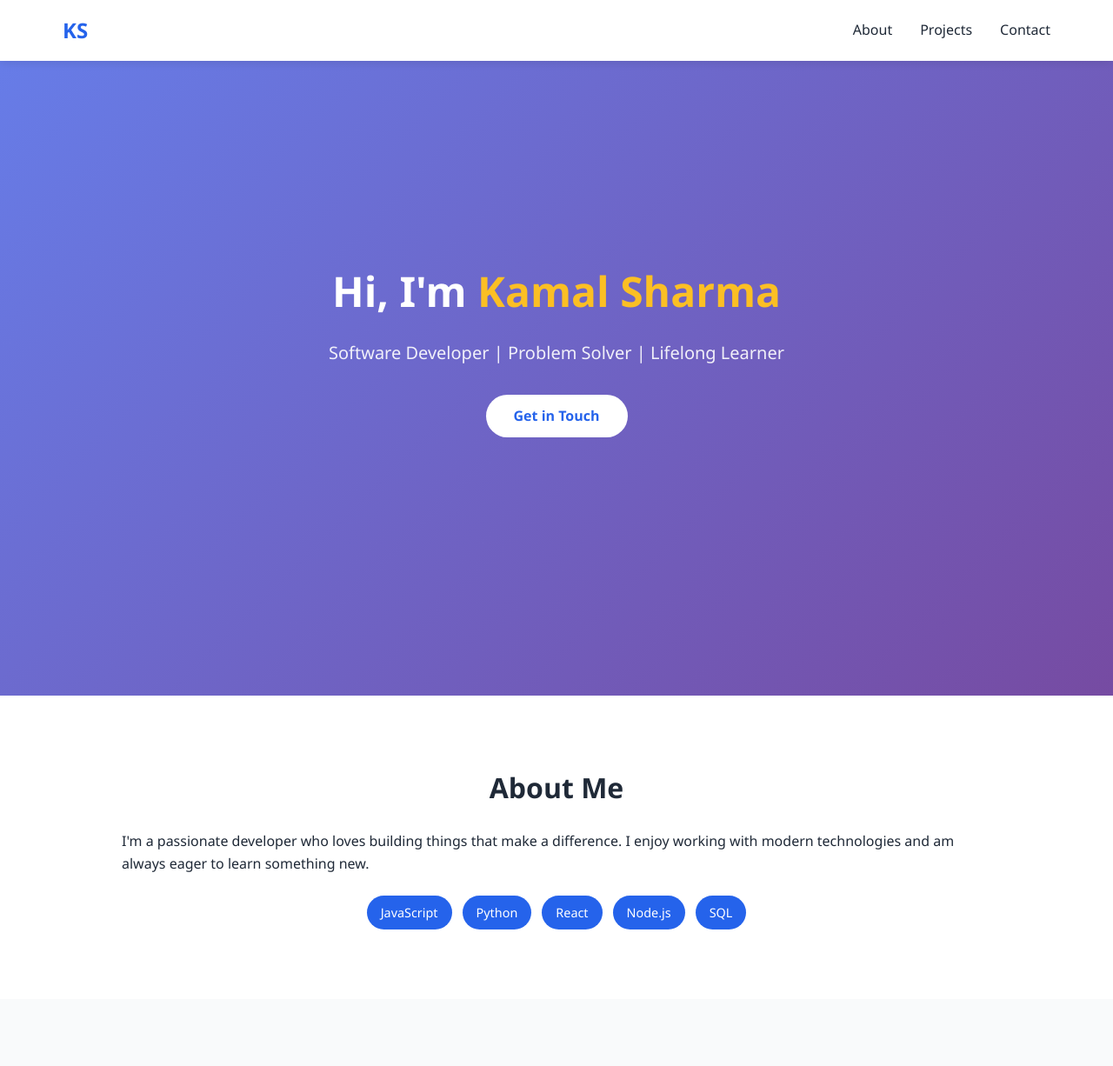
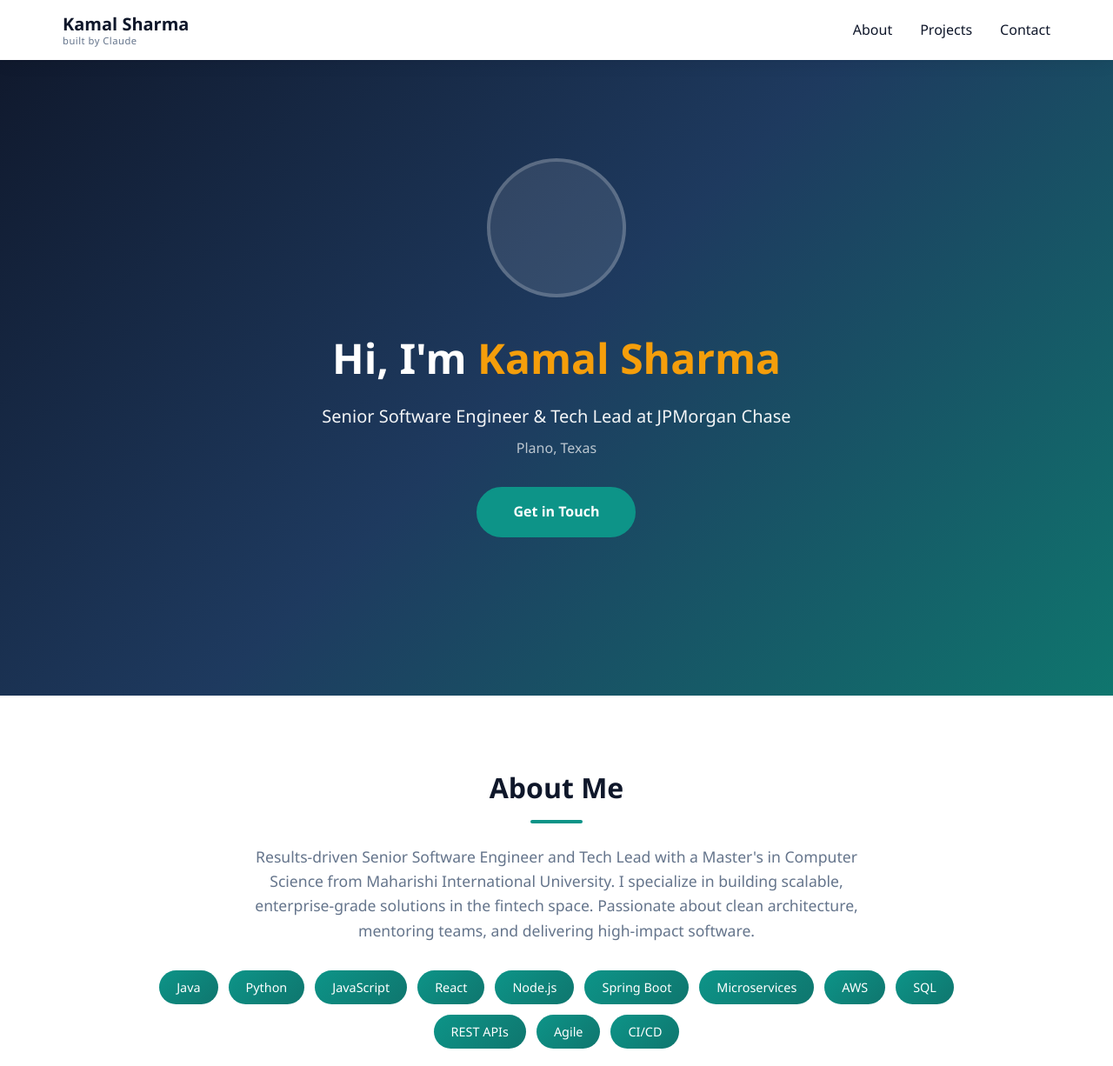
Before and after one commit to sendkamal/sendkamal.github.io, a plain HTML site: page index.html in a window 1280 px wide. Shown: the top 1226 px of the page at 87% size. Drawn offline with Linux system fonts and the light colour scheme.

Commit message:
Update portfolio with personalized content
- Changed logo to "Kamal Sharma (built by Claude)"
- Updated tagline: Senior Software Engineer & Tech Lead at JPMorgan Chase
- Added location: Plano, Texas
- Updated skills: Java, Python, JavaScript, React, Node.js, Spring Boot, Microservices, AWS, SQL, REST APIs, Agile, CI/CD
- Added profile photo placeholder
- New color scheme: professional teal/dark blue gradient
- Updated about section with education details
- Fixed GitHub and LinkedIn links

Co-Authored-By: Claude Opus 4.5 <noreply@anthropic.com>

```diff
--- a/index.html
+++ b/index.html
@@ -3,13 +3,16 @@
 <head>
     <meta charset="UTF-8">
     <meta name="viewport" content="width=device-width, initial-scale=1.0">
-    <title>Kamal Sharma | Portfolio</title>
+    <title>Kamal Sharma | Senior Software Engineer</title>
     <link rel="stylesheet" href="style.css">
 </head>
 <body>
     <nav>
         <div class="nav-content">
-            <a href="#" class="logo">KS</a>
+            <a href="#" class="logo">
+                Kamal Sharma
+                <span class="logo-sub">built by Claude</span>
+            </a>
             <ul class="nav-links">
                 <li><a href="#about">About</a></li>
                 <li><a href="#projects">Projects</a></li>
@@ -20,8 +23,12 @@
 
     <header class="hero">
         <div class="hero-content">
+            <div class="profile-photo">
+                <img src="profile.jpg" alt="Kamal Sharma" onerror="this.style.display='none'">
+            </div>
             <h1>Hi, I'm <span class="highlight">Kamal Sharma</span></h1>
-            <p class="tagline">Software Developer | Problem Solver | Lifelong Learner</p>
+            <p class="tagline">Senior Software Engineer & Tech Lead at JPMorgan Chase</p>
+            <p class="location">Plano, Texas</p>
             <a href="#contact" class="btn">Get in Touch</a>
         </div>
     </header>
@@ -30,15 +37,24 @@
         <div class="container">
             <h2>About Me</h2>
             <p>
-                I'm a passionate developer who loves building things that make a difference.
-                I enjoy working with modern technologies and am always eager to learn something new.
+                Results-driven Senior Software Engineer and Tech Lead with a Master's in Computer Science
+                from Maharishi International University. I specialize in building scalable, enterprise-grade
+                solutions in the fintech space. Passionate about clean architecture, mentoring teams,
+                and delivering high-impact software.
             </p>
             <div class="skills">
+                <span class="skill-tag">Java</span>
+                <span class="skill-tag">Python</span>
                 <span class="skill-tag">JavaScript</span>
-                <span class="skill-tag">Python</span>
                 <span class="skill-tag">React</span>
                 <span class="skill-tag">Node.js</span>
+                <span class="skill-tag">Spring Boot</span>
+                <span class="skill-tag">Microservices</span>
+                <span class="skill-tag">AWS</span>
                 <span class="skill-tag">SQL</span>
+                <span class="skill-tag">REST APIs</span>
+                <span class="skill-tag">Agile</span>
+                <span class="skill-tag">CI/CD</span>
             </div>
         </div>
     </section>
@@ -72,14 +88,14 @@
             <p>I'd love to hear from you! Feel free to reach out.</p>
             <div class="contact-links">
                 <a href="mailto:sendkamal@gmail.com" class="contact-btn">Email Me</a>
-                <a href="https://github.com/yourusername" class="contact-btn">GitHub</a>
-                <a href="https://linkedin.com/in/yourusername" class="contact-btn">LinkedIn</a>
+                <a href="https://github.com/sendkamal" class="contact-btn">GitHub</a>
+                <a href="https://linkedin.com/in/sendkamal" class="contact-btn">LinkedIn</a>
             </div>
         </div>
     </section>
 
     <footer>
-        <p>© 2025 Kamal Sharma. Built with curiosity.</p>
+        <p>© 2025 Kamal Sharma. Built with Claude.</p>
     </footer>
 </body>
 </html>
--- a/style.css
+++ b/style.css
@@ -5,11 +5,13 @@
 }
 
 :root {
-    --primary: #2563eb;
-    --primary-dark: #1d4ed8;
-    --dark: #1f2937;
-    --light: #f9fafb;
-    --gray: #6b7280;
+    --primary: #0d9488;
+    --primary-dark: #0f766e;
+    --primary-light: #14b8a6;
+    --accent: #f59e0b;
+    --dark: #0f172a;
+    --light: #f8fafc;
+    --gray: #64748b;
 }
 
 body {
@@ -24,7 +26,7 @@ nav {
     top: 0;
     width: 100%;
     background: white;
-    box-shadow: 0 2px 10px rgba(0,0,0,0.1);
+    box-shadow: 0 2px 20px rgba(0,0,0,0.08);
     z-index: 1000;
 }
 
@@ -38,10 +40,20 @@ nav {
 }
 
 .logo {
-    font-size: 1.5rem;
+    font-size: 1.25rem;
     font-weight: bold;
-    color: var(--primary);
+    color: var(--dark);
     text-decoration: none;
+    display: flex;
+    flex-direction: column;
+    line-height: 1.2;
+}
+
+.logo-sub {
+    font-size: 0.7rem;
+    font-weight: normal;
+    color: var(--gray);
+    letter-spacing: 0.5px;
 }
 
 .nav-links {
@@ -67,41 +79,73 @@ nav {
     display: flex;
     align-items: center;
     justify-content: center;
-    background: linear-gradient(135deg, #667eea 0%, #764ba2 100%);
+    background: linear-gradient(135deg, var(--dark) 0%, #1e3a5f 50%, var(--primary-dark) 100%);
     color: white;
     text-align: center;
     padding: 2rem;
 }
 
+.hero-content {
+    max-width: 700px;
+}
+
+.profile-photo {
+    width: 160px;
+    height: 160px;
+    margin: 0 auto 2rem;
+    border-radius: 50%;
+    overflow: hidden;
+    border: 4px solid rgba(255,255,255,0.2);
+    background: rgba(255,255,255,0.1);
+}
+
+.profile-photo img {
+    width: 100%;
+    height: 100%;
+    object-fit: cover;
+}
+
 .hero-content h1 {
     font-size: 3rem;
-    margin-bottom: 1rem;
+    margin-bottom: 0.75rem;
+    font-weight: 700;
 }
 
 .highlight {
-    color: #fbbf24;
+    color: var(--accent);
 }
 
 .tagline {
     font-size: 1.25rem;
+    margin-bottom: 0.5rem;
+    opacity: 0.95;
+    font-weight: 500;
+}
+
+.location {
+    font-size: 1rem;
+    opacity: 0.7;
     margin-bottom: 2rem;
-    opacity: 0.9;
 }
 
 .btn {
     display: inline-block;
-    padding: 0.75rem 2rem;
-    background: white;
-    color: var(--primary);
+    padding: 0.875rem 2.5rem;
+    background: var(--primary);
+    color: white;
     text-decoration: none;
     border-radius: 50px;
     font-weight: 600;
-    transition: transform 0.3s, box-shadow 0.3s;
+    transition: all 0.3s;
+    border: 2px solid var(--primary);
 }
 
 .btn:hover {
+    background: transparent;
+    color: white;
+    border-color: white;
     transform: translateY(-2px);
-    box-shadow: 0 10px 20px rgba(0,0,0,0.2);
+    box-shadow: 0 10px 30px rgba(0,0,0,0.3);
 }
 
 /* Sections */
@@ -123,6 +167,25 @@ h2 {
     margin-bottom: 1.5rem;
     text-align: center;
     color: var(--dark);
+    position: relative;
+}
+
+h2::after {
+    content: '';
+    display: block;
+    width: 60px;
+    height: 4px;
+    background: var(--primary);
+    margin: 0.75rem auto 0;
+    border-radius: 2px;
+}
+
+#about p {
+    text-align: center;
+    max-width: 700px;
+    margin: 0 auto;
+    color: var(--gray);
+    font-size: 1.1rem;
 }
 
 /* Skills */
@@ -130,22 +193,29 @@ h2 {
     display: flex;
     flex-wrap: wrap;
     gap: 0.75rem;
-    margin-top: 1.5rem;
+    margin-top: 2rem;
     justify-content: center;
 }
 
 .skill-tag {
-    background: var(--primary);
+    background: linear-gradient(135deg, var(--primary) 0%, var(--primary-dark) 100%);
     color: white;
-    padding: 0.5rem 1rem;
+    padding: 0.5rem 1.25rem;
     border-radius: 25px;
     font-size: 0.9rem;
+    font-weight: 500;
+    transition: transform 0.2s, box-shadow 0.2s;
+}
+
+.skill-tag:hover {
+    transform: translateY(-2px);
+    box-shadow: 0 4px 12px rgba(13, 148, 136, 0.4);
 }
 
 /* Projects */
 .projects-grid {
     display: grid;
-    grid-template-columns: repeat(auto-fit, minmax(280px, 1fr));
+    grid-template-columns: repeat(auto-fit, minmax(300px, 1fr));
     gap: 2rem;
     margin-top: 2rem;
 }
@@ -153,18 +223,25 @@ h2 {
 .project-card {
     background: white;
     padding: 2rem;
-    border-radius: 10px;
-    box-shadow: 0 4px 15px rgba(0,0,0,0.1);
-    transition: transform 0.3s;
+    border-radius: 12px;
+    box-shadow: 0 4px 20px rgba(0,0,0,0.08);
+    transition: transform 0.3s, box-shadow 0.3s;
+    border: 1px solid rgba(0,0,0,0.05);
 }
 
 .project-card:hover {
-    transform: translateY(-5px);
+    transform: translateY(-8px);
+    box-shadow: 0 12px 40px rgba(0,0,0,0.12);
 }
 
 .project-card h3 {
-    color: var(--primary);
+    color: var(--dark);
     margin-bottom: 0.75rem;
+    font-size: 1.25rem;
+}
+
+.project-card p {
+    color: var(--gray);
 }
 
 .project-link {
@@ -172,14 +249,20 @@ h2 {
     margin-top: 1rem;
     color: var(--primary);
     text-decoration: none;
-    font-weight: 500;
+    font-weight: 600;
+    transition: color 0.2s;
 }
 
 .project-link:hover {
-    text-decoration: underline;
+    color: var(--primary-dark);
 }
 
 /* Contact */
+#contact p {
+    text-align: center;
+    color: var(--gray);
+}
+
 .contact-links {
     display: flex;
     gap: 1rem;
@@ -189,30 +272,38 @@ h2 {
 }
 
 .contact-btn {
-    padding: 0.75rem 1.5rem;
+    padding: 0.875rem 1.75rem;
     background: var(--primary);
     color: white;
     text-decoration: none;
-    border-radius: 5px;
-    transition: background 0.3s;
+    border-radius: 8px;
+    font-weight: 500;
+    transition: all 0.3s;
 }
 
 .contact-btn:hover {
     background: var(--primary-dark);
+    transform: translateY(-2px);
+    box-shadow: 0 6px 20px rgba(13, 148, 136, 0.3);
 }
 
 /* Footer */
 footer {
     background: var(--dark);
-    color: white;
+    color: rgba(255,255,255,0.7);
     text-align: center;
     padding: 2rem;
+    font-size: 0.9rem;
 }
 
 /* Responsive */
 @media (max-width: 768px) {
     .hero-content h1 {
         font-size: 2rem;
+    }
+
+    .tagline {
+        font-size: 1rem;
     }
 
     .nav-links {
@@ -222,4 +313,13 @@ footer {
     .nav-content {
         padding: 1rem;
     }
+
+    .profile-photo {
+        width: 120px;
+        height: 120px;
+    }
+
+    .logo {
+        font-size: 1rem;
+    }
 }
```
